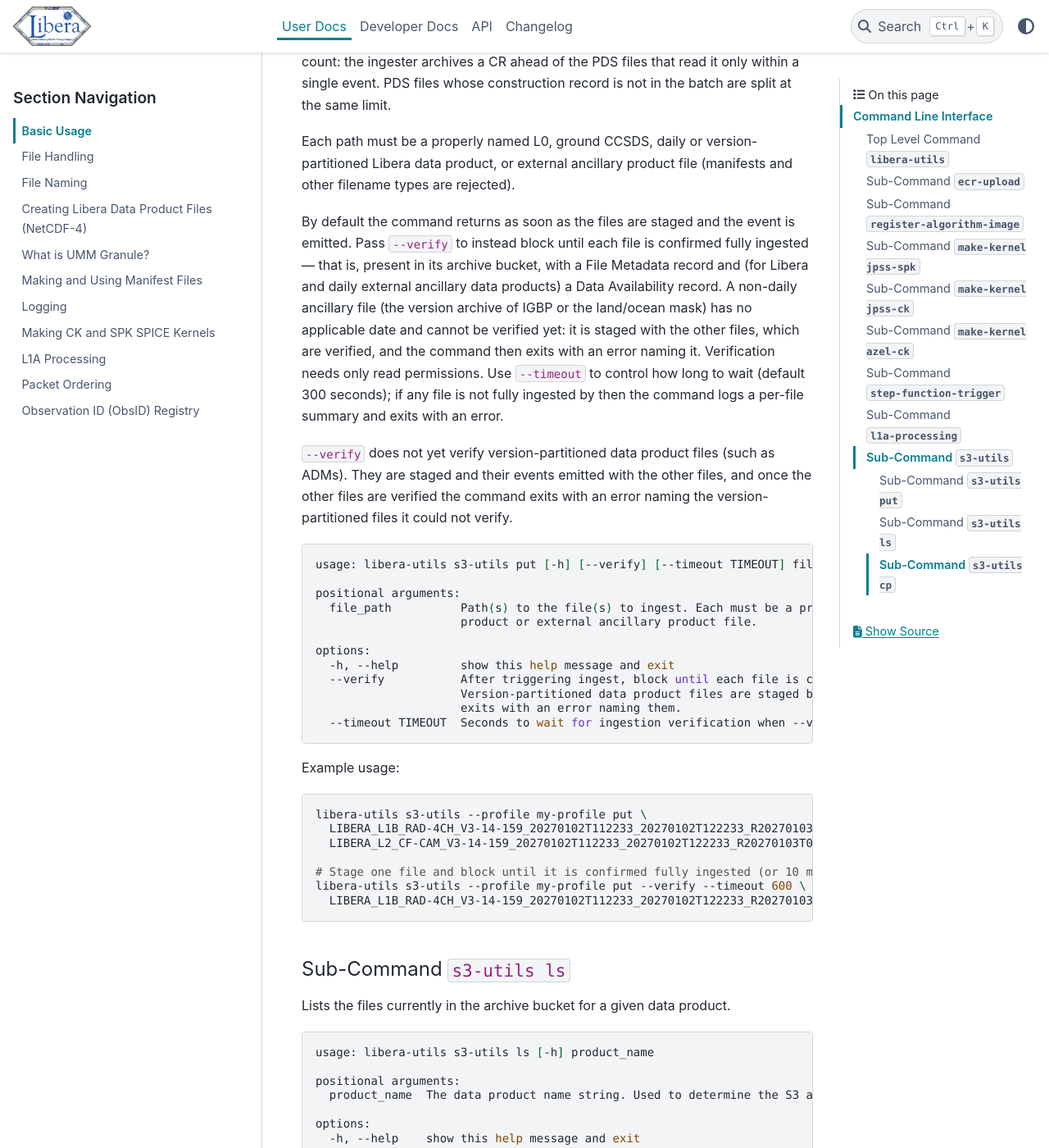
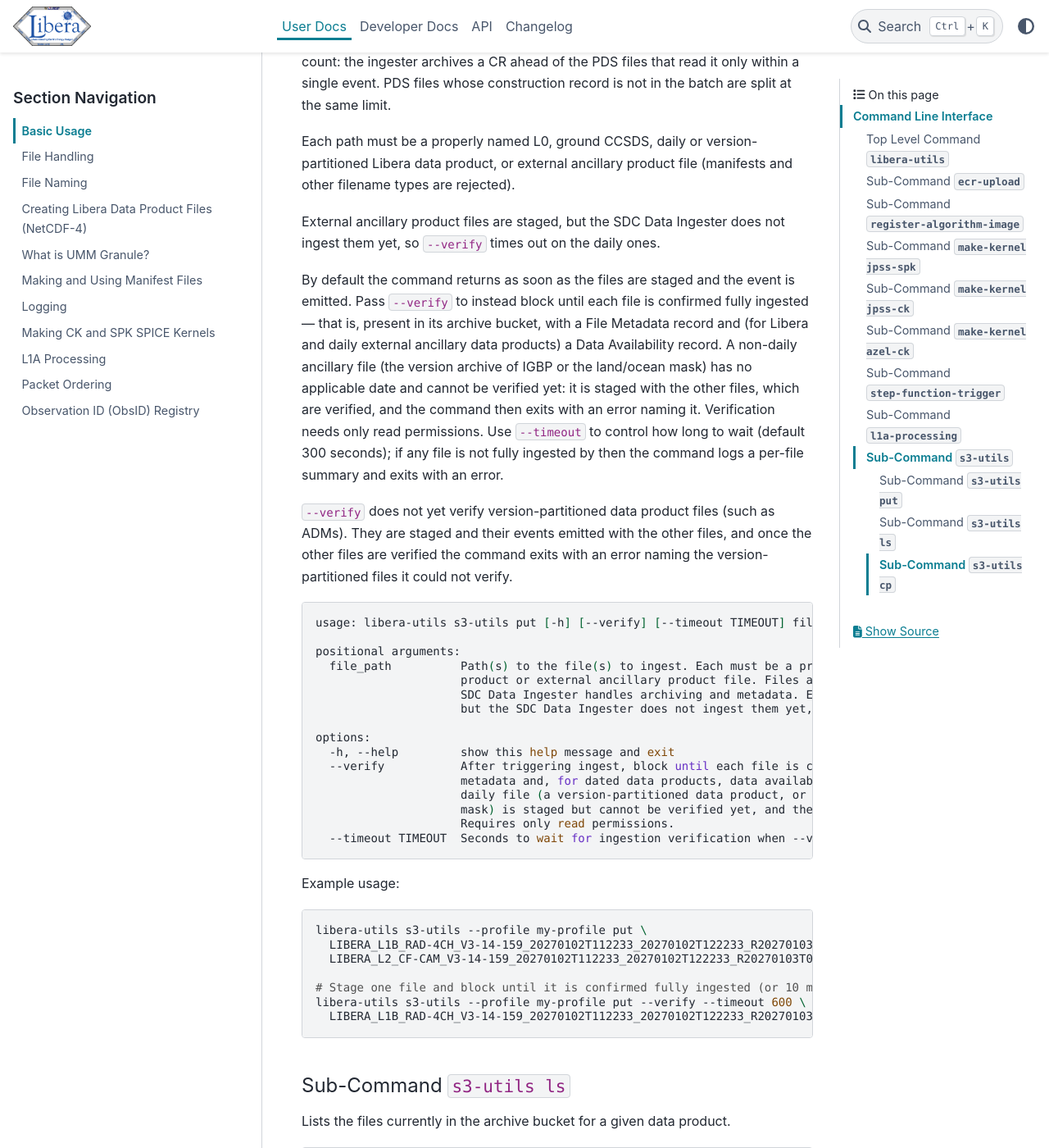
Before and after one commit to LASP-Libera/libera_utils, a Sphinx documentation site: the page built from doc/source/user-docs/usage.md, in a window 1280 px wide and 1400 px high, scrolled down 7807 px. Shown: the whole window at 82% size. Built offline with Sphinx 7.4.7 and the PyData theme 0.15.4, drawn with Linux system fonts in a browser that asks for light colours.

Commit message:
docs(aws): say put stages external ancillary files the ingester skips
- The put file_path help and the usage page say external ancillary
  product files are staged, but the SDC Data Ingester does not ingest
  them yet, so --verify times out on the daily ones
  (TODO[LIBSDC-859]).
- Regenerate the usage page's put help block from the current help.

Co-Authored-By: Claude Opus 5.5 <noreply@anthropic.com>

````diff
--- a/doc/source/user-docs/usage.md
+++ b/doc/source/user-docs/usage.md
@@ -340,6 +340,12 @@ batch are split at the same limit.
 Each path must be a properly named L0, ground CCSDS, daily or version-partitioned Libera data product, or external
 ancillary product file (manifests and other filename types are rejected).
 
+% TODO[LIBSDC-859]: once the Data Ingester ingests external products, remove the paragraph below and the note in
+% the put help.
+
+External ancillary product files are staged, but the SDC Data Ingester does not ingest them yet, so `--verify` times
+out on the daily ones.
+
 By default the command returns as soon as the files are staged and the event is emitted. Pass `--verify` to instead
 block until each file is confirmed fully ingested — that is, present in its archive bucket, with a File Metadata
 record and (for Libera and daily external ancillary data products) a Data Availability record. A non-daily
@@ -360,13 +366,17 @@ usage: libera-utils s3-utils put [-h] [--verify] [--timeout TIMEOUT] file_path [
 
 positional arguments:
   file_path          Path(s) to the file(s) to ingest. Each must be a properly named L0, ground CCSDS, Libera data
-                     product or external ancillary product file.
+                     product or external ancillary product file. Files are staged to the SDC Ingest Dropbox and the
+                     SDC Data Ingester handles archiving and metadata. External ancillary product files are staged,
+                     but the SDC Data Ingester does not ingest them yet, so --verify times out on the daily ones.
 
 options:
   -h, --help         show this help message and exit
-  --verify           After triggering ingest, block until each file is confirmed fully ingested, then report the result.
-                     Version-partitioned data product files are staged but not yet verified, and the command then
-                     exits with an error naming them.
+  --verify           After triggering ingest, block until each file is confirmed fully ingested (archived with
+                     metadata and, for dated data products, data availability records), then report the result. A non-
+                     daily file (a version-partitioned data product, or the version archive of IGBP or the land/ocean
+                     mask) is staged but cannot be verified yet, and the command then exits with an error naming it.
+                     Requires only read permissions.
   --timeout TIMEOUT  Seconds to wait for ingestion verification when --verify is set. Default is 300 (5 minutes).
 ```
 
````
Also changed, not shown: 1 other file.
